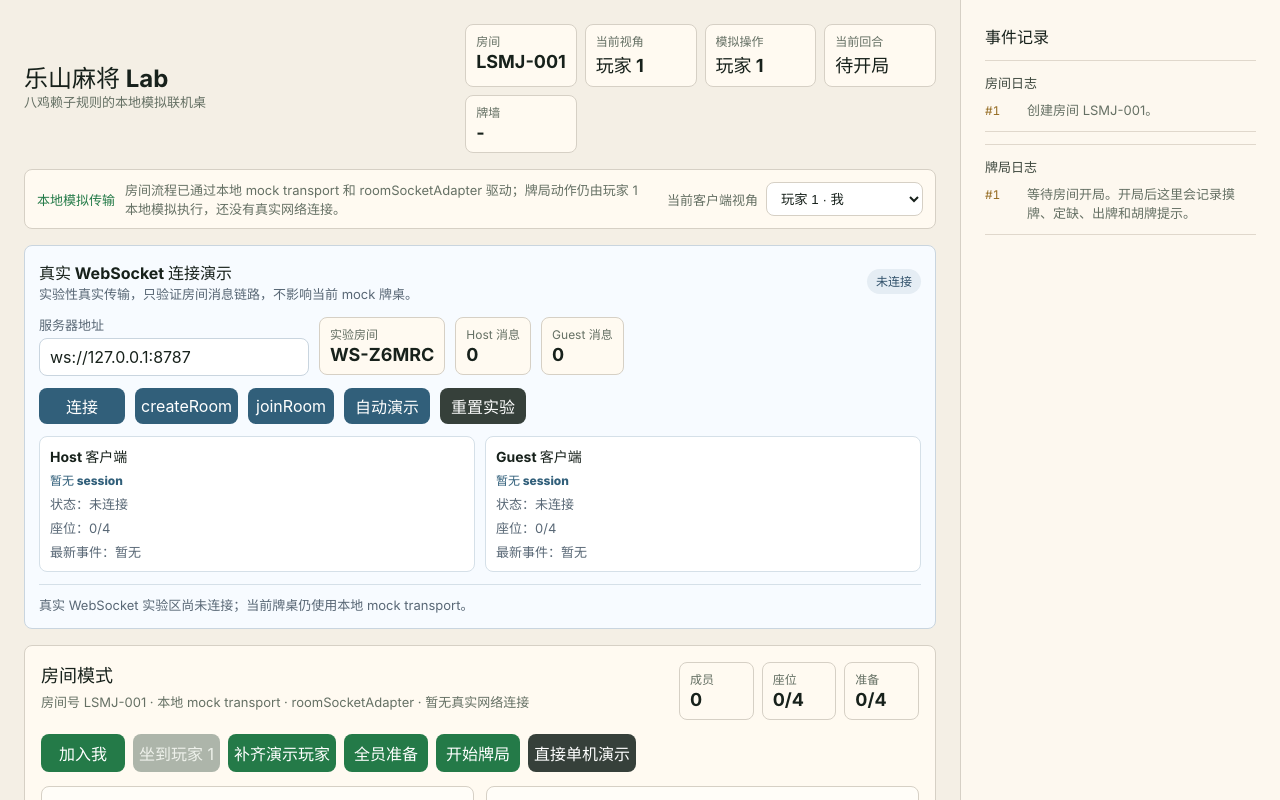
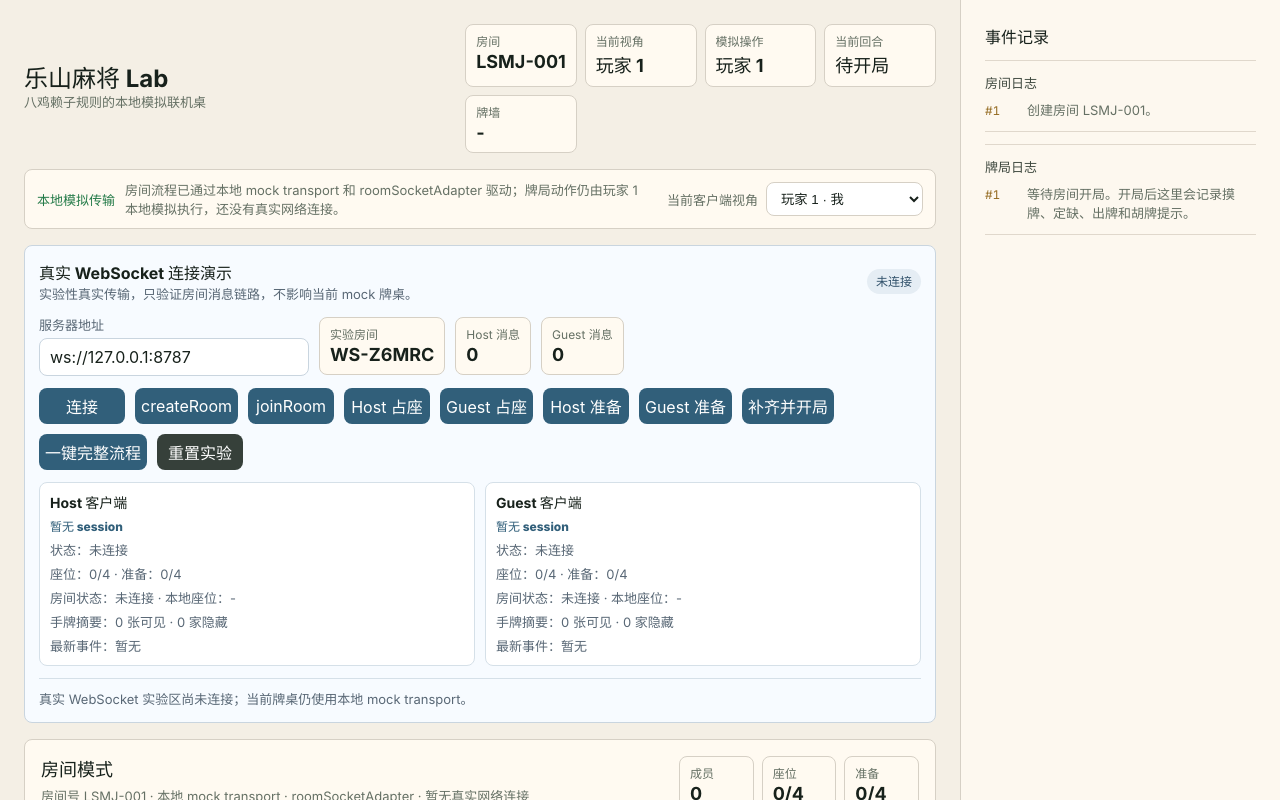
Before and after one commit to Sakuraou/leshan-mahjong-lab, a React (Vite) app: page / in a window 1280 px wide. Shown: the top 800 px of the page. Built offline with nearby package versions, Linux system fonts and the light colour scheme.

Commit message:
feat: expand websocket room demo

```diff
--- a/src/App.tsx
+++ b/src/App.tsx
@@ -2,6 +2,7 @@ import { useEffect, useMemo, useRef, useState } from "react";
 import {
   checkCurrentPlayerHu,
   checkDiscardHu,
+  type ClientVisibleRoomState,
   discardTile,
   drawTile,
   startRound,
@@ -515,11 +516,13 @@ function ClientViewSelector({
 function WebSocketExperimentPanel() {
   const hostTransport = useRef<WebSocketRoomTransport | null>(null);
   const guestTransport = useRef<WebSocketRoomTransport | null>(null);
+  const helperTransports = useRef<WebSocketRoomTransport[]>([]);
   const [serverUrl, setServerUrl] = useState(webSocketExperimentUrl);
   const [experimentRoomId, setExperimentRoomId] = useState(createWebSocketExperimentRoomId);
   const [connectionStatus, setConnectionStatus] = useState<"idle" | "connecting" | "connected" | "error">("idle");
   const [hostState, setHostState] = useState<WebSocketRoomTransportState | null>(null);
   const [guestState, setGuestState] = useState<WebSocketRoomTransportState | null>(null);
+  const [helperStates, setHelperStates] = useState<WebSocketRoomTransportState[]>([]);
   const [logs, setLogs] = useState<LogEntry[]>([
     { id: 1, text: "真实 WebSocket 实验区尚未连接；当前牌桌仍使用本地 mock transport。" },
   ]);
@@ -528,6 +531,7 @@ function WebSocketExperimentPanel() {
     () => () => {
       hostTransport.current?.close();
       guestTransport.current?.close();
+      helperTransports.current.forEach((transport) => transport.close());
     },
     [],
   );
@@ -566,6 +570,7 @@ function WebSocketExperimentPanel() {
   function syncTransportState() {
     setHostState(hostTransport.current?.getState() ?? null);
     setGuestState(guestTransport.current?.getState() ?? null);
+    setHelperStates(helperTransports.current.map((transport) => transport.getState()));
   }
 
   function appendWebSocketLog(text: string) {
@@ -577,62 +582,242 @@ function WebSocketExperimentPanel() {
   }
 
   async function handleCreateWebSocketRoom() {
+    const transports = await ensureWebSocketRoomCreated();
+    syncTransportState();
+
+    if (transports !== null) {
+      appendWebSocketLog("Host 已具备房主 session。");
+    }
+  }
+
+  async function ensureWebSocketRoomCreated(): Promise<{
+    host: WebSocketRoomTransport;
+    guest: WebSocketRoomTransport;
+  } | null> {
     const transports = await ensureExperimentTransports().catch(() => null);
+
+    if (transports === null) {
+      return null;
+    }
+
+    if (transports.host.getSessionToken("player-1") === undefined) {
+      const result = await transports.host.createRoomSession({ displayName: "WebSocket 玩家 1" });
+      await waitForWebSocketView(transports.host, "player-1", (view) => view.eventLog.some((event) => event.type === "playerJoined"));
+      appendWebSocketLog(`createRoom：${webSocketActionText(result)}。`);
+    }
+
+    return transports;
+  }
+
+  async function handleJoinWebSocketRoom() {
+    const transports = await ensureGuestJoined();
+    syncTransportState();
+
+    if (transports !== null) {
+      appendWebSocketLog("Guest 已具备玩家 2 session。");
+    }
+  }
+
+  async function ensureGuestJoined(): Promise<{
+    host: WebSocketRoomTransport;
+    guest: WebSocketRoomTransport;
+  } | null> {
+    const transports = await ensureWebSocketRoomCreated();
+
+    if (transports === null) {
+      return null;
+    }
+
+    if (transports.guest.getSessionToken("player-2") === undefined) {
+      const result = await transports.guest.joinRoomSession({ displayName: "WebSocket 玩家 2" });
+      await waitForWebSocketView(transports.guest, "player-2", (view) => view.eventLog.at(-1)?.type === "playerJoined");
+      await waitForWebSocketView(transports.host, "player-1", (view) =>
+        view.eventLog.some((event) => event.type === "playerJoined" && event.playerId === "player-2"),
+      );
+      appendWebSocketLog(`joinRoom：${webSocketActionText(result)}。`);
+    }
+
+    return transports;
+  }
+
+  async function handleHostTakeSeat() {
+    const transports = await ensureWebSocketRoomCreated();
 
     if (transports === null) {
       return;
     }
 
-    const result = await transports.host.createRoomSession({ displayName: "WebSocket 玩家 1" });
+    await takeWebSocketSeat(transports.host, "player-1", 0, "Host");
     syncTransportState();
-    appendWebSocketLog(`createRoom：${webSocketActionText(result)}。`);
   }
 
-  async function handleJoinWebSocketRoom() {
-    const transports = await ensureExperimentTransports().catch(() => null);
+  async function handleGuestTakeSeat() {
+    const transports = await ensureGuestJoined();
 
     if (transports === null) {
       return;
     }
 
-    const result = await transports.guest.joinRoomSession({ displayName: "WebSocket 玩家 2" });
-    await transports.guest.waitForSnapshot("player-2").catch(() => undefined);
-    await transports.host.waitForMessageCount(3).catch(() => undefined);
+    await takeWebSocketSeat(transports.guest, "player-2", 1, "Guest");
     syncTransportState();
-    appendWebSocketLog(`joinRoom：${webSocketActionText(result)}。`);
   }
 
-  async function handleRunWebSocketDemo() {
-    const transports = await ensureExperimentTransports().catch(() => null);
+  async function handleHostReady() {
+    const transports = await ensureWebSocketRoomCreated();
 
     if (transports === null) {
       return;
     }
 
-    if (transports.host.getSessionToken("player-1") === undefined) {
-      const created = await transports.host.createRoomSession({ displayName: "WebSocket 玩家 1" });
-      appendWebSocketLog(`createRoom：${webSocketActionText(created)}。`);
+    await ensureWebSocketSeat(transports.host, "player-1", 0, "Host");
+    await readyWebSocketPlayer(transports.host, "player-1", 0, "Host");
+    syncTransportState();
+  }
+
+  async function handleGuestReady() {
+    const transports = await ensureGuestJoined();
+
+    if (transports === null) {
+      return;
     }
 
-    if (transports.guest.getSessionToken("player-2") === undefined) {
-      const joined = await transports.guest.joinRoomSession({ displayName: "WebSocket 玩家 2" });
-      await transports.guest.waitForSnapshot("player-2").catch(() => undefined);
-      await transports.host.waitForMessageCount(3).catch(() => undefined);
-      appendWebSocketLog(`joinRoom：${webSocketActionText(joined)}。`);
+    await ensureWebSocketSeat(transports.guest, "player-2", 1, "Guest");
+    await readyWebSocketPlayer(transports.guest, "player-2", 1, "Guest");
+    syncTransportState();
+  }
+
+  async function handleStartWebSocketRound() {
+    const transports = await ensureFullWebSocketRoomReady();
+
+    if (transports === null) {
+      return;
     }
 
+    const result = await transports.host.startRound("player-1", 0);
+    appendWebSocketLog(`startRound：${webSocketActionText(result)}。`);
+    await waitForRoundSnapshots([transports.host, transports.guest, ...helperTransports.current]);
+    syncTransportState();
+  }
+
+  async function ensureHelperPlayersJoined(): Promise<WebSocketRoomTransport[] | null> {
+    const transports = await ensureExperimentTransports().catch(() => null);
+
+    if (transports === null) {
+      return null;
+    }
+
+    while (helperTransports.current.length < 2) {
+      const playerNumber = helperTransports.current.length + 3;
+      const helper = await createWebSocketRoomTransport({ url: serverUrl, roomId: experimentRoomId, seed: seed });
+      helperTransports.current = [...helperTransports.current, helper];
+      const result = await helper.joinRoomSession({ displayName: `WebSocket 玩家 ${playerNumber}` });
+      await waitForWebSocketView(helper, `player-${playerNumber}`, (view) => view.eventLog.at(-1)?.type === "playerJoined");
+      appendWebSocketLog(`玩家 ${playerNumber} joinRoom：${webSocketActionText(result)}。`);
+    }
+
+    return helperTransports.current;
+  }
+
+  async function ensureFullWebSocketRoomReady(): Promise<{
+    host: WebSocketRoomTransport;
+    guest: WebSocketRoomTransport;
+  } | null> {
+    const transports = await ensureGuestJoined();
+
+    if (transports === null) {
+      return null;
+    }
+
+    await ensureWebSocketSeat(transports.host, "player-1", 0, "Host");
+    await readyWebSocketPlayer(transports.host, "player-1", 0, "Host");
+    await ensureWebSocketSeat(transports.guest, "player-2", 1, "Guest");
+    await readyWebSocketPlayer(transports.guest, "player-2", 1, "Guest");
+
+    const helpers = await ensureHelperPlayersJoined();
+
+    if (helpers === null) {
+      return null;
+    }
+
+    for (const [index, helper] of helpers.entries()) {
+      const seatId = (index + 2) as PlayerId;
+      const playerId = `player-${index + 3}`;
+      await ensureWebSocketSeat(helper, playerId, seatId, `玩家 ${index + 3}`);
+      await readyWebSocketPlayer(helper, playerId, seatId, `玩家 ${index + 3}`);
+    }
+
+    syncTransportState();
+    return transports;
+  }
+
+  async function takeWebSocketSeat(
+    transport: WebSocketRoomTransport,
+    playerId: string,
+    seatId: PlayerId,
+    label: string,
+  ) {
+    const result = await transport.takeSeat(playerId, seatId);
+    await waitForWebSocketView(transport, playerId, (view) => view.seats[seatId].playerId === playerId).catch(() => undefined);
+    appendWebSocketLog(`${label} 占座：${webSocketActionText(result)}。`);
+  }
+
+  async function ensureWebSocketSeat(
+    transport: WebSocketRoomTransport,
+    playerId: string,
+    seatId: PlayerId,
+    label: string,
+  ) {
+    const view = transport.getClientView(playerId);
+
+    if (view?.seats[seatId].playerId === playerId) {
+      return;
+    }
+
+    await takeWebSocketSeat(transport, playerId, seatId, label);
+  }
+
+  async function readyWebSocketPlayer(
+    transport: WebSocketRoomTransport,
+    playerId: string,
+    seatId: PlayerId,
+    label: string,
+  ) {
+    const view = transport.getClientView(playerId);
+
+    if (view?.seats[seatId].ready) {
+      return;
+    }
+
+    const result = await transport.toggleReady(playerId);
+    await waitForWebSocketView(transport, playerId, (nextView) => nextView.seats[seatId].ready).catch(() => undefined);
+    appendWebSocketLog(`${label} 准备：${webSocketActionText(result)}。`);
+  }
+
+  async function handleRunWebSocketDemo() {
+    const transports = await ensureFullWebSocketRoomReady();
+
+    if (transports === null) {
+      return;
+    }
+
+    const result = await transports.host.startRound("player-1", 0);
+    appendWebSocketLog(`startRound：${webSocketActionText(result)}。`);
+    await waitForRoundSnapshots([transports.host, transports.guest, ...helperTransports.current]);
     syncTransportState();
   }
 
   function handleResetWebSocketExperiment() {
     hostTransport.current?.close();
     guestTransport.current?.close();
+    helperTransports.current.forEach((transport) => transport.close());
     hostTransport.current = null;
     guestTransport.current = null;
+    helperTransports.current = [];
     setConnectionStatus("idle");
     setExperimentRoomId(createWebSocketExperimentRoomId());
     setHostState(null);
     setGuestState(null);
+    setHelperStates([]);
     setLogs([{ id: 1, text: "真实 WebSocket 实验区已重置；当前牌桌仍使用本地 mock transport。" }]);
   }
 
@@ -666,8 +851,23 @@ function WebSocketExperimentPanel() {
         <button type="button" onClick={handleJoinWebSocketRoom}>
           joinRoom
         </button>
+        <button type="button" onClick={handleHostTakeSeat}>
+          Host 占座
+        </button>
+        <button type="button" onClick={handleGuestTakeSeat}>
+          Guest 占座
+        </button>
+        <button type="button" onClick={handleHostReady}>
+          Host 准备
+        </button>
+        <button type="button" onClick={handleGuestReady}>
+          Guest 准备
+        </button>
+        <button type="button" onClick={handleStartWebSocketRound}>
+          补齐并开局
+        </button>
         <button type="button" onClick={handleRunWebSocketDemo}>
-          自动演示
+          一键完整流程
         </button>
         <button type="button" onClick={handleResetWebSocketExperiment}>
           重置实验
@@ -677,6 +877,14 @@ function WebSocketExperimentPanel() {
       <div className="websocket-snapshots">
         <WebSocketSnapshotCard title="Host 客户端" state={hostState} playerId="player-1" />
         <WebSocketSnapshotCard title="Guest 客户端" state={guestState} playerId="player-2" />
+        {helperStates.map((state, index) => (
+          <WebSocketSnapshotCard
+            key={`helper-${index + 3}`}
+            title={`辅助客户端 ${index + 3}`}
+            state={state}
+            playerId={`player-${index + 3}`}
+          />
+        ))}
       </div>
 
       <div className="websocket-log">
@@ -686,6 +894,43 @@ function WebSocketExperimentPanel() {
       </div>
     </section>
   );
+}
+
+async function waitForWebSocketView(
+  transport: WebSocketRoomTransport,
+  playerId: string,
+  predicate: (view: ClientVisibleRoomState) => boolean,
+  timeoutMs = 3_000,
+): Promise<ClientVisibleRoomState> {
+  const deadline = Date.now() + timeoutMs;
+
+  while (Date.now() <= deadline) {
+    const view = transport.getClientView(playerId);
+
+    if (view !== undefined && predicate(view)) {
+      return view;
+    }
+
+    await new Promise((resolve) => setTimeout(resolve, 20));
+  }
+
+  throw new Error(`Timed out waiting for ${playerId} WebSocket view.`);
+}
+
+async function waitForRoundSnapshots(transports: WebSocketRoomTransport[], timeoutMs = 3_000): Promise<void> {
+  const deadline = Date.now() + timeoutMs;
+
+  while (Date.now() <= deadline) {
+    const allStarted = transports.every((transport, index) => transport.getClientView(`player-${index + 1}`)?.round != null);
+
+    if (allStarted) {
+      return;
+    }
+
+    await new Promise((resolve) => setTimeout(resolve, 20));
+  }
+
+  throw new Error("Timed out waiting for WebSocket round snapshots.");
 }
 
 function WebSocketSnapshotCard({
@@ -699,13 +944,20 @@ function WebSocketSnapshotCard({
 }) {
   const sessionToken = state?.sessionTokenByPlayerId[playerId];
   const snapshot = state?.snapshotByPlayerId[playerId];
+  const occupiedSeats = snapshot?.seats.filter((seat) => seat.playerId !== null).length ?? 0;
+  const readySeats = snapshot?.seats.filter((seat) => seat.ready).length ?? 0;
+  const localSeat = snapshot?.localSeatId;
+  const localPlayer = localSeat === null || localSeat === undefined ? null : snapshot?.round?.players[localSeat];
+  const hiddenHands = snapshot?.round?.players.filter((player) => player.hand === null).length ?? 0;
 
   return (
     <article className="websocket-snapshot-card">
       <h3>{title}</h3>
       <span>{sessionToken ?? "暂无 session"}</span>
       <p>状态：{state?.status ?? "未连接"}</p>
-      <p>座位：{snapshot?.seats.filter((seat) => seat.playerId !== null).length ?? 0}/4</p>
+      <p>座位：{occupiedSeats}/4 · 准备：{readySeats}/4</p>
+      <p>房间状态：{snapshot?.status ?? "未连接"} · 本地座位：{localSeat === null || localSeat === undefined ? "-" : localSeat + 1}</p>
+      <p>手牌摘要：{localPlayer?.hand?.length ?? 0} 张可见 · {hiddenHands} 家隐藏</p>
       <p>最新事件：{snapshot?.eventLog.at(-1)?.type ?? "暂无"}</p>
     </article>
   );
```
